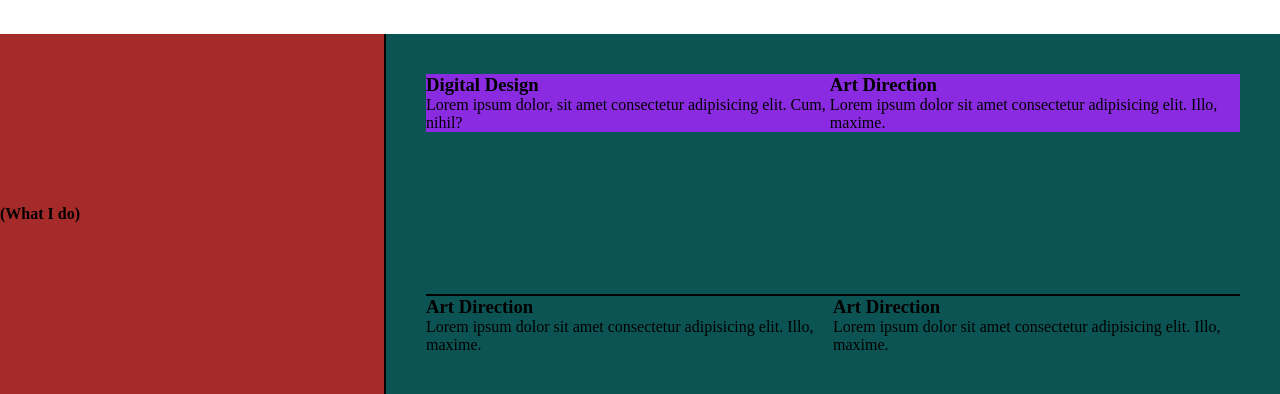
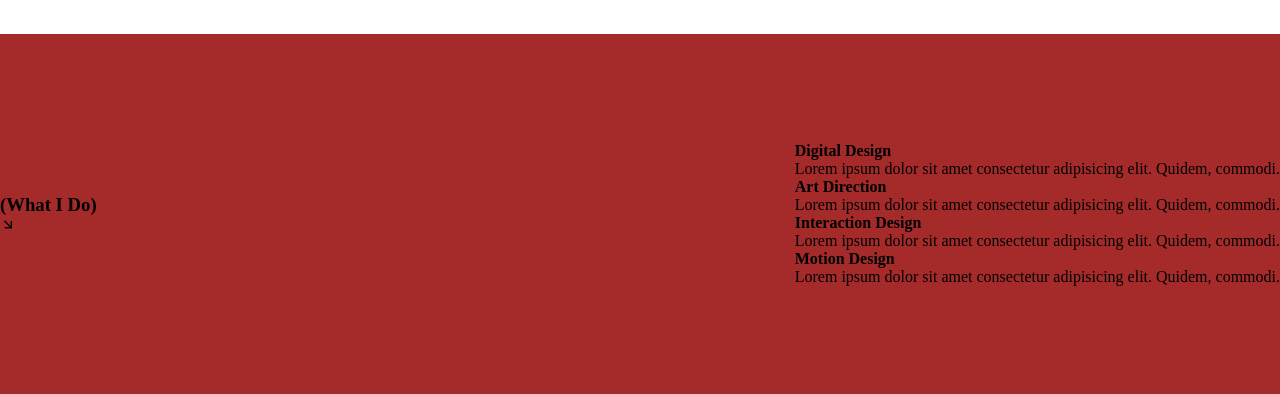
Before and after one commit to lambodarbag/Demo-landingpage-2, a plain HTML site: page index.html in a window 1280 px wide. Shown: the part 1323-1717 px from the top of the page. Drawn offline with nearby package versions, Linux system fonts and the light colour scheme.

Commit message:
Docs: Updated

```diff
--- a/index.html
+++ b/index.html
@@ -36,26 +36,27 @@
             </div>
         </div>
         <div id="bottom">
-            <h4>(What I do)</h4>
-            <div id="bottom-left">
-                <div id="bottom-up">
-                    <div id="upper-one">
-                        <h3 class="skills">Digital Design</h3>
-                        <p class="desc">Lorem ipsum dolor, sit amet consectetur adipisicing elit. Cum, nihil?</p>
+            <div id="btm-left">
+                <h3>(What I Do)</h3>
+                <i class="ri-arrow-right-down-line"></i>
+            </div>
+            <div id="btm-right">
+                <div class="work">
+                    <div class="elem">
+                        <h4>Digital Design</h4>
+                        <p>Lorem ipsum dolor sit amet consectetur adipisicing elit. Quidem, commodi.</p>
                     </div>
-                    <div id="upper-two">
-                        <h3 class="skills">Art Direction</h3>
-                        <p class="desc">Lorem ipsum dolor sit amet consectetur adipisicing elit. Illo, maxime.</p>
+                    <div class="elem"><h4>Art Direction</h4>
+                        <p>Lorem ipsum dolor sit amet consectetur adipisicing elit. Quidem, commodi.</p></div>
+                </div>
+                <div class="work">
+                    <div class="elem">
+                        <h4>Interaction Design</h4>
+                        <p>Lorem ipsum dolor sit amet consectetur adipisicing elit. Quidem, commodi.</p>
                     </div>
-                </div>
-                <div id="bottom-down">
-                    <div id="down-one">
-                        <h3 class="skills">Art Direction</h3>
-                        <p class="desc">Lorem ipsum dolor sit amet consectetur adipisicing elit. Illo, maxime.</p>
-                    </div>
-                    <div id="down-two">
-                        <h3 class="skills">Art Direction</h3>
-                        <p class="desc">Lorem ipsum dolor sit amet consectetur adipisicing elit. Illo, maxime.</p>
+                    <div class="elem">
+                        <h4>Motion Design</h4>
+                        <p>Lorem ipsum dolor sit amet consectetur adipisicing elit. Quidem, commodi.</p>
                     </div>
                 </div>
             </div>
```
